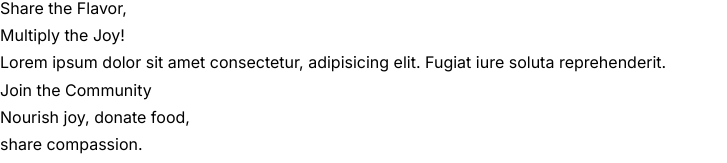
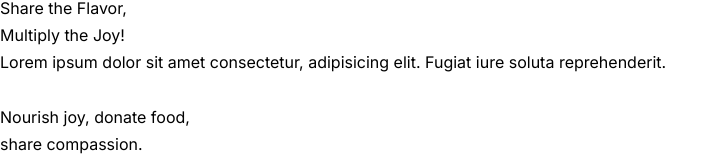
Before and after one commit to Sanket2060/Bhojan, a React (Vite) app: page / in a window 1280 px wide. Shown: the part 173-336 px from the top of the page, without its empty margins (0-727 px from the left). Built offline with nearby package versions, Linux system fonts and the light colour scheme.

Commit message:
Updated Button.tsx

```diff
--- a/src/components/Button.tsx
+++ b/src/components/Button.tsx
@@ -1,11 +1,24 @@
 import React from "react";
+import PropTypes from "prop-types";
 
-const Button = ({ buttonText }) => {
+const Button = ({ onClick, text, variant }) => {
+  const buttonStyles = {
+    base: "align-middle bg-[#261750] select-none font-bold  py-6 px-10 text-center  transition-all disabled:opacity-50 disabled:shadow-none disabled:pointer-events-none text-xl  bg-[261750] text-white shadow-md shadow-gray-900/10 hover:shadow-lg hover:shadow-gray-900/20 focus:opacity-[0.85] focus:shadow-none active:opacity-[0.85] active:shadow-none rounded-full",
+    cancel: "align-middle select-none font-sans font-bold py-6 px-8 text-center uppercase transition-all bg-red-500 hover:bg-red-700 text-white font-bold py-2 px-4 rounded-full",
+    // Add more variants as needed
+  };
+
   return (
-    <button className="align-middle bg-[#261750] select-none font-bold  py-6 px-10 text-center  transition-all disabled:opacity-50 disabled:shadow-none disabled:pointer-events-none text-xl  bg-[261750] text-white shadow-md shadow-gray-900/10 hover:shadow-lg hover:shadow-gray-900/20 focus:opacity-[0.85] focus:shadow-none active:opacity-[0.85] active:shadow-none rounded-full  ">
-      {buttonText}
+    <button onClick={onClick} className={buttonStyles[variant || "base"]}>
+      {text}
     </button>
   );
 };
 
+Button.propTypes = {
+  onClick: PropTypes.func.isRequired,
+  text: PropTypes.string.isRequired,
+  variant: PropTypes.string,
+};
+
 export default Button;
```
